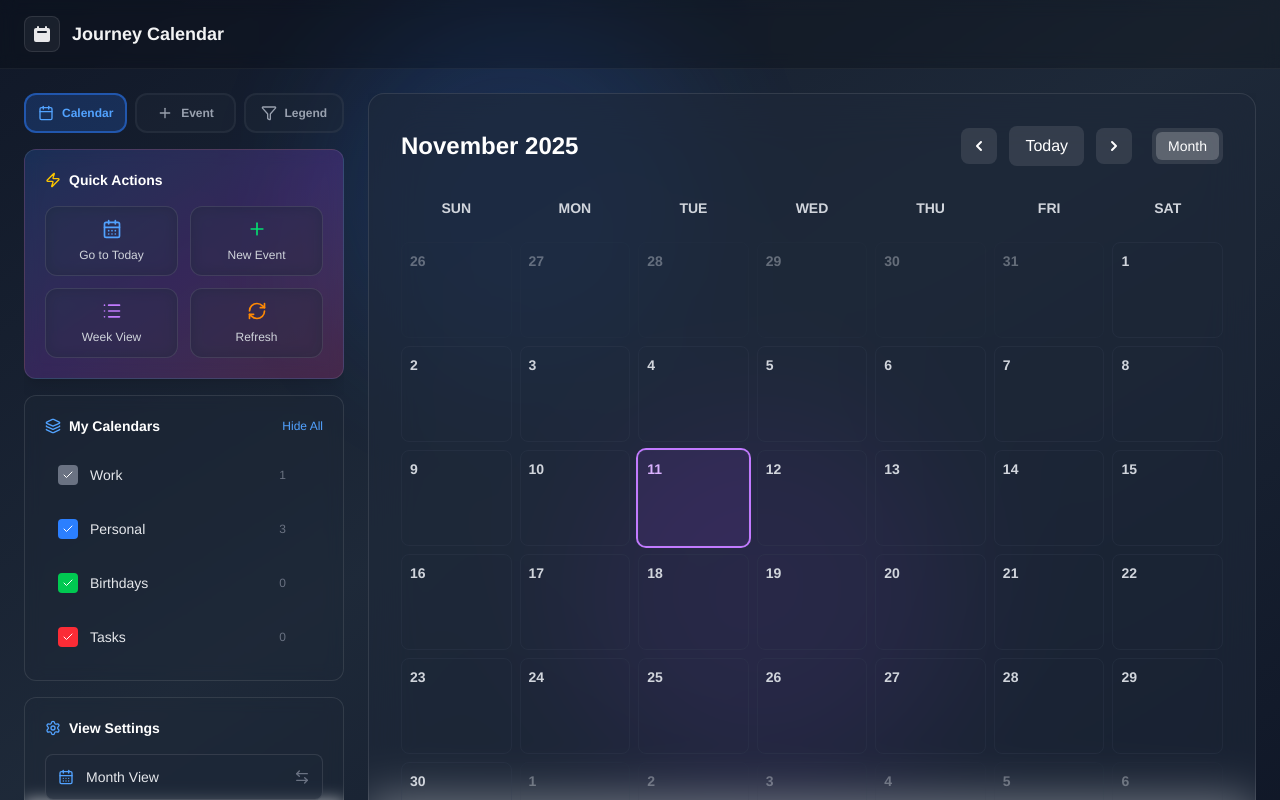
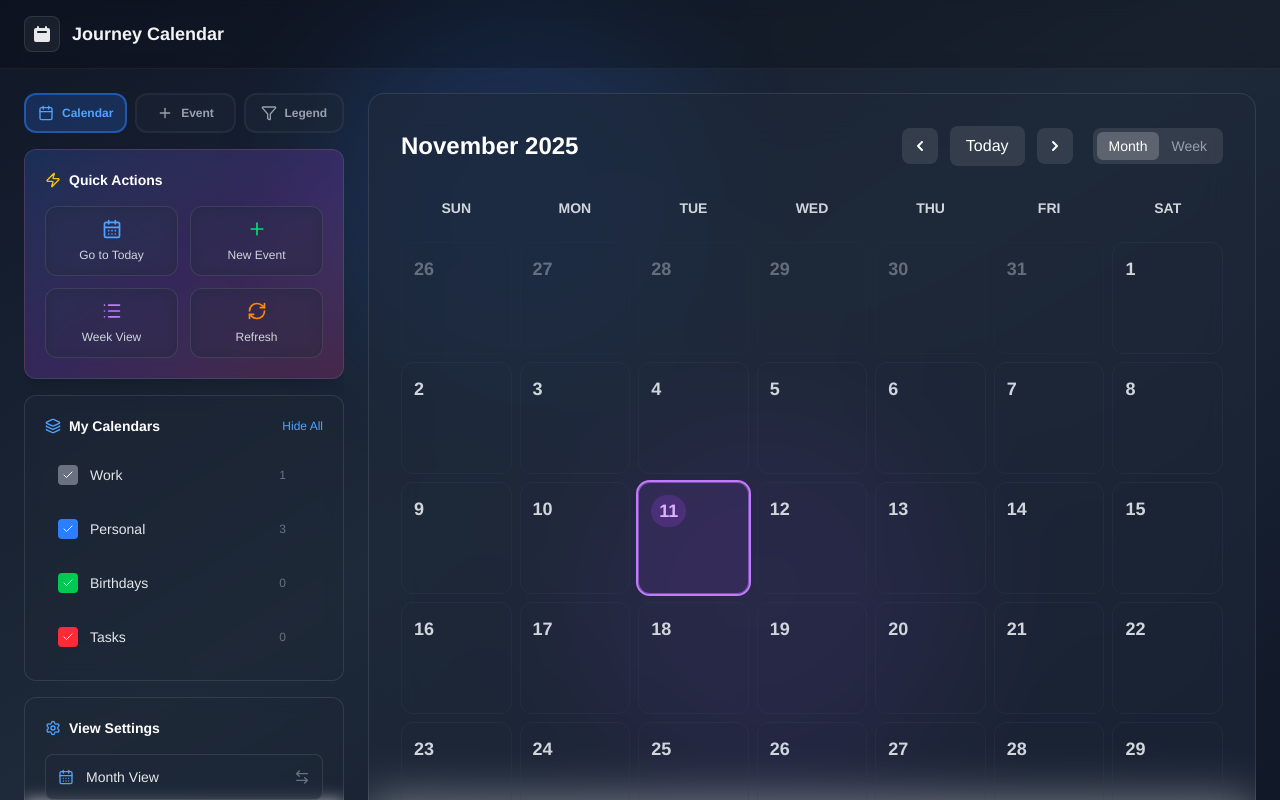
Before and after one commit to MrVitor0/JourneyCalendar, a Vue app: page / in a window 1280 px wide. Shown: the top 800 px of the page. Built offline with nearby package versions, Linux system fonts and the light colour scheme.

Commit message:
feat: Add week view and weekend toggle to calendar

```diff
--- a/src/components/calendar/CalendarDay.vue
+++ b/src/components/calendar/CalendarDay.vue
@@ -1,22 +1,25 @@
 <template>
   <div
     :class="[
-      'min-h-16 sm:min-h-20 lg:min-h-24 p-1 sm:p-1.5 lg:p-2 border border-gray-700/30 rounded-md sm:rounded-lg transition-all duration-200 cursor-pointer',
-      'hover:bg-white/5 hover:border-gray-600/50 hover:shadow-lg',
+      'aspect-square sm:aspect-auto sm:min-h-20 lg:min-h-28 p-1.5 sm:p-2 lg:p-3 border border-gray-700/30 rounded-lg sm:rounded-xl transition-all duration-200 cursor-pointer flex flex-col',
+      'hover:bg-white/5 hover:border-gray-600/50 hover:shadow-lg hover:scale-[1.02]',
       !isCurrentMonth && 'opacity-40',
-      isSelected && 'ring-1 sm:ring-2 ring-blue-400 bg-blue-500/10',
+      isSelected && 'ring-2 ring-blue-400 bg-blue-500/10 border-blue-400/50',
       isToday &&
         !isSelected &&
-        'ring-1 sm:ring-2 ring-purple-400 bg-purple-500/10',
+        'ring-2 ring-purple-400 bg-purple-500/10 border-purple-400/50',
     ]"
     @click="handleClick"
   >
     <!-- Day Number -->
-    <div class="flex justify-between items-start mb-0.5 sm:mb-1">
+    <div class="flex justify-between items-start mb-1 sm:mb-2">
       <span
         :class="[
-          'text-xs sm:text-sm font-semibold',
-          isToday ? 'text-purple-300' : 'text-gray-300',
+          'text-sm sm:text-base lg:text-lg font-bold',
+          isToday
+            ? 'text-purple-300 bg-purple-500/20 px-2 py-0.5 rounded-full'
+            : 'text-gray-300',
+          isSelected && !isToday && 'text-blue-300',
         ]"
       >
         {{ dayNumber }}
@@ -24,12 +27,12 @@
     </div>
 
     <!-- Events Container -->
-    <div class="space-y-0.5 sm:space-y-1">
+    <div class="space-y-0.5 sm:space-y-1 flex-1 overflow-hidden">
       <div
         v-for="event in displayedEvents"
         :key="event.id"
         :class="[
-          'text-[0.625rem] sm:text-xs px-1 sm:px-2 py-0.5 sm:py-1 rounded truncate',
+          'text-[0.625rem] sm:text-xs px-1.5 sm:px-2 py-0.5 sm:py-1 rounded-md sm:rounded-lg truncate font-medium shadow-sm',
           getEventColorClass(event.color),
         ]"
         :title="event.title"
@@ -38,7 +41,7 @@
       </div>
       <div
         v-if="events.length > maxDisplayedEvents"
-        class="text-[0.625rem] sm:text-xs px-1 sm:px-2 py-0.5 text-gray-400"
+        class="text-[0.625rem] sm:text-xs px-1.5 sm:px-2 py-0.5 text-gray-400 font-medium"
       >
         +{{ events.length - maxDisplayedEvents }} more
       </div>
@@ -83,17 +86,21 @@ const handleClick = (): void => {
 };
 
 /**
- * Get Tailwind classes for event colors
+ * Get Tailwind classes for event colors with gradient effects
  */
 const getEventColorClass = (color: ColorType): string => {
   const colorMap: Record<ColorType, string> = {
-    gray: "bg-gray-600 text-gray-100",
-    blue: "bg-blue-600 text-blue-100",
-    purple: "bg-purple-600 text-purple-100",
-    green: "bg-green-600 text-green-100",
-    red: "bg-red-600 text-red-100",
-    yellow: "bg-yellow-600 text-yellow-100",
-    orange: "bg-orange-600 text-orange-100",
+    gray: "bg-gradient-to-r from-gray-600 to-gray-500 text-gray-50 hover:from-gray-500 hover:to-gray-400",
+    blue: "bg-gradient-to-r from-blue-600 to-blue-500 text-blue-50 hover:from-blue-500 hover:to-blue-400",
+    purple:
+      "bg-gradient-to-r from-purple-600 to-purple-500 text-purple-50 hover:from-purple-500 hover:to-purple-400",
+    green:
+      "bg-gradient-to-r from-green-600 to-green-500 text-green-50 hover:from-green-500 hover:to-green-400",
+    red: "bg-gradient-to-r from-red-600 to-red-500 text-red-50 hover:from-red-500 hover:to-red-400",
+    yellow:
+      "bg-gradient-to-r from-yellow-600 to-yellow-500 text-yellow-50 hover:from-yellow-500 hover:to-yellow-400",
+    orange:
+      "bg-gradient-to-r from-orange-600 to-orange-500 text-orange-50 hover:from-orange-500 hover:to-orange-400",
   };
 
   return colorMap[color] || colorMap.gray;
--- a/src/components/calendar/CalendarGrid.vue
+++ b/src/components/calendar/CalendarGrid.vue
@@ -71,19 +71,35 @@
               'px-2 sm:px-3 py-1 rounded-md text-xs sm:text-sm font-medium transition-all duration-200',
               viewMode === 'month'
                 ? 'bg-white/20 text-white'
-                : 'text-white hover:bg-white/10',
+                : 'text-gray-400 hover:bg-white/10 hover:text-white',
             ]"
           >
             Month
+          </button>
+          <button
+            @click="setViewMode('week')"
+            :class="[
+              'px-2 sm:px-3 py-1 rounded-md text-xs sm:text-sm font-medium transition-all duration-200',
+              viewMode === 'week'
+                ? 'bg-white/20 text-white'
+                : 'text-gray-400 hover:bg-white/10 hover:text-white',
+            ]"
+          >
+            Week
           </button>
         </div>
       </div>
     </div>
 
     <!-- Weekday Headers -->
-    <div class="grid grid-cols-7 gap-1 sm:gap-2 mb-2 sm:mb-4">
+    <div
+      class="grid gap-1 sm:gap-2 mb-2 sm:mb-4"
+      :style="{
+        gridTemplateColumns: `repeat(${gridColumns}, minmax(0, 1fr))`,
+      }"
+    >
       <div
-        v-for="day in weekDays"
+        v-for="day in weekDayHeaders"
         :key="day"
         class="text-center text-xs sm:text-sm font-semibold text-gray-300 py-1 sm:py-2"
       >
@@ -92,7 +108,13 @@
     </div>
 
     <!-- Calendar Grid -->
-    <div class="grid grid-cols-7 gap-1 sm:gap-2">
+    <div
+      class="grid gap-1 sm:gap-2"
+      :style="{
+        gridTemplateColumns: `repeat(${gridColumns}, minmax(0, 1fr))`,
+        minHeight: viewMode === 'month' ? '500px' : '150px',
+      }"
+    >
       <CalendarDay
         v-for="(day, index) in calendarDays"
         :key="index"
@@ -120,8 +142,13 @@ const emit = defineEmits<CalendarGridEmits>();
 
 const calendarStore = useCalendarStore();
 
-const { calendarDays, formattedMonthYear, viewMode } =
-  storeToRefs(calendarStore);
+const {
+  calendarDays,
+  formattedMonthYear,
+  viewMode,
+  weekDayHeaders,
+  gridColumns,
+} = storeToRefs(calendarStore);
 
 const {
   getEventsForDate,
@@ -139,6 +166,4 @@ const handleDateSelect = (date: Date): void => {
   selectDate(date);
   emit("date-click", date);
 };
-
-const weekDays: string[] = ["SUN", "MON", "TUE", "WED", "THU", "FRI", "SAT"];
 </script>
--- a/src/components/calendar/sidebar/CalendarTab.vue
+++ b/src/components/calendar/sidebar/CalendarTab.vue
@@ -218,10 +218,10 @@ interface CalendarTabProps {
 const props = defineProps<CalendarTabProps>();
 
 const calendarStore = useCalendarStore();
-const { calendars, viewMode } = storeToRefs(calendarStore);
-const { toggleCalendarVisibility, setViewMode } = calendarStore;
+const { calendars, viewMode, showWeekends } = storeToRefs(calendarStore);
+const { toggleCalendarVisibility, setViewMode, toggleShowWeekends } =
+  calendarStore;
 
-const showWeekends = ref<boolean>(true);
 const showReminderModal = ref<boolean>(false);
 
 // Computed properties for statistics
@@ -284,10 +284,6 @@ const toggleViewMode = (): void => {
   setViewMode(viewMode.value === "month" ? "week" : "month");
 };
 
-const toggleShowWeekends = (): void => {
-  showWeekends.value = !showWeekends.value;
-};
-
 const handleReminderCreated = (): void => {
   showReminderModal.value = false;
 };
--- a/src/stores/calendar.ts
+++ b/src/stores/calendar.ts
@@ -19,6 +19,7 @@ interface CalendarStoreState {
   currentDate: Date;
   selectedDate: Date | null;
   viewMode: ViewMode;
+  showWeekends: boolean;
   events: CalendarEvent[];
   calendars: Calendar[];
 }
@@ -33,6 +34,7 @@ export const useCalendarStore = defineStore("calendar", {
     currentDate: new Date(),
     selectedDate: null,
     viewMode: "month",
+    showWeekends: true,
     events: [
       {
         id: "1",
@@ -88,10 +90,32 @@ export const useCalendarStore = defineStore("calendar", {
     },
 
     /**
-     * Get all days to display in the current month view
-     * Includes days from previous and next months to fill the grid
+     * Get all days to display based on current view mode
+     * Month view: Shows full month grid with padding days
+     * Week view: Shows only current week
      */
     calendarDays: (state): Date[] => {
+      if (state.viewMode === "week") {
+        const weekStart = startOfWeek(state.currentDate, { weekStartsOn: 0 });
+        const weekEnd = endOfWeek(state.currentDate, { weekStartsOn: 0 });
+
+        const days: Date[] = [];
+        let currentDay = weekStart;
+
+        while (currentDay <= weekEnd) {
+          const dayOfWeek = currentDay.getDay();
+          const isWeekend = dayOfWeek === 0 || dayOfWeek === 6;
+
+          if (state.showWeekends || !isWeekend) {
+            days.push(currentDay);
+          }
+          currentDay = addDays(currentDay, 1);
+        }
+
+        return days;
+      }
+
+      // Month view
       const monthStart = startOfMonth(state.currentDate);
       const monthEnd = endOfMonth(state.currentDate);
       const startDate = startOfWeek(monthStart, { weekStartsOn: 0 });
@@ -101,11 +125,34 @@ export const useCalendarStore = defineStore("calendar", {
       let currentDay = startDate;
 
       while (currentDay <= endDate) {
-        days.push(currentDay);
+        const dayOfWeek = currentDay.getDay();
+        const isWeekend = dayOfWeek === 0 || dayOfWeek === 6;
+
+        if (state.showWeekends || !isWeekend) {
+          days.push(currentDay);
+        }
         currentDay = addDays(currentDay, 1);
       }
 
       return days;
+    },
+
+    /**
+     * Get weekday headers based on showWeekends setting
+     */
+    weekDayHeaders: (state): string[] => {
+      const allDays = ["SUN", "MON", "TUE", "WED", "THU", "FRI", "SAT"];
+      if (state.showWeekends) {
+        return allDays;
+      }
+      return allDays.filter((_, index) => index !== 0 && index !== 6);
+    },
+
+    /**
+     * Get grid columns count based on showWeekends setting
+     */
+    gridColumns: (state): number => {
+      return state.showWeekends ? 7 : 5;
     },
 
     /**
@@ -209,6 +256,20 @@ export const useCalendarStore = defineStore("calendar", {
     },
 
     /**
+     * Toggle weekend visibility
+     */
+    toggleShowWeekends(): void {
+      this.showWeekends = !this.showWeekends;
+    },
+
+    /**
+     * Set weekend visibility
+     */
+    setShowWeekends(show: boolean): void {
+      this.showWeekends = show;
+    },
+
+    /**
      * Add a new event
      */
     addEvent(event: Omit<CalendarEvent, "id">): void {
```
